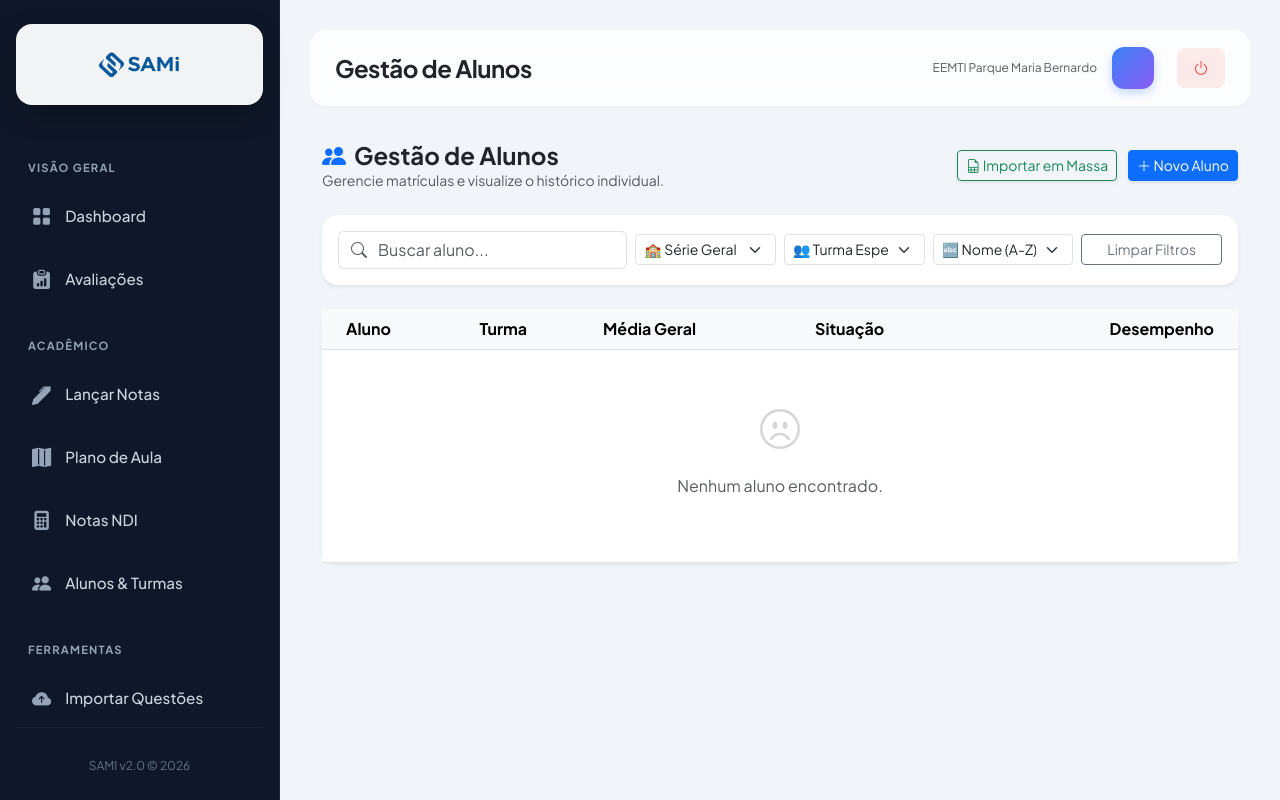
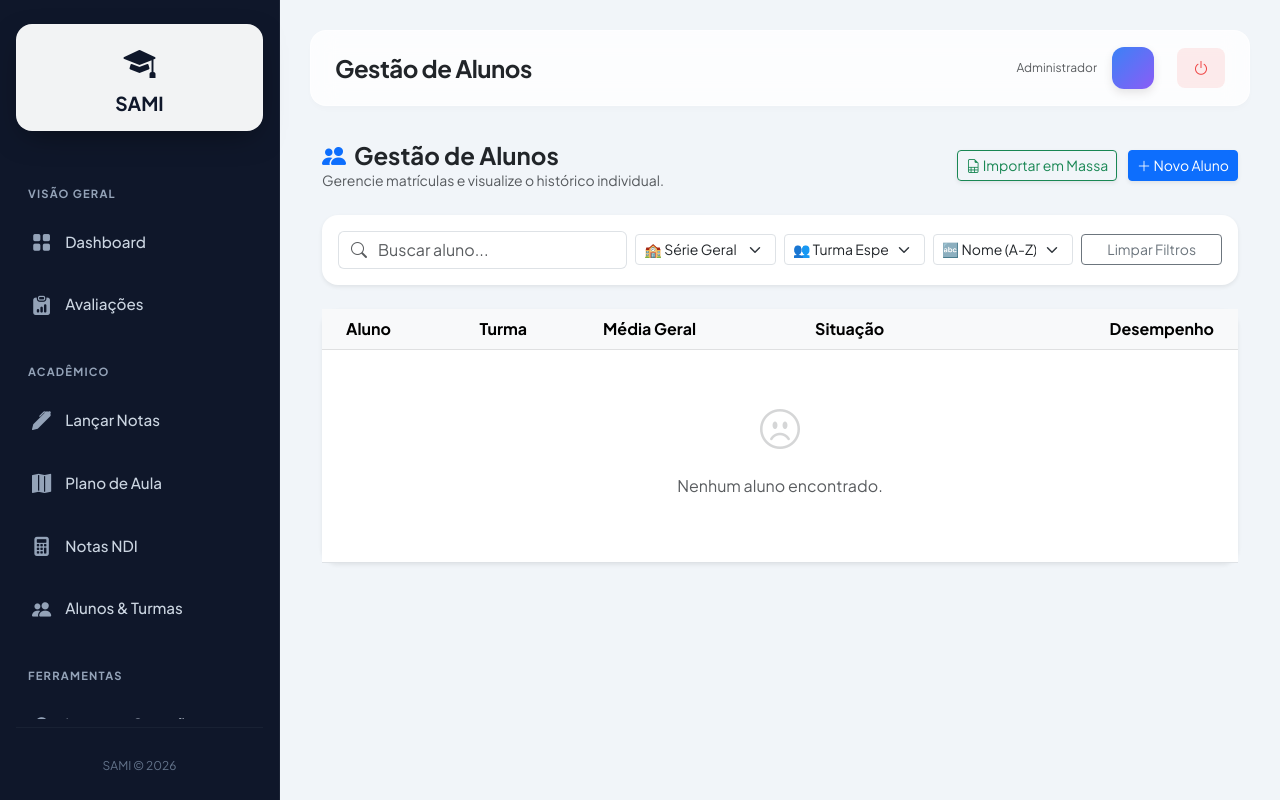
Before and after one commit to nicolasnk11/projeto_sami, a Django app: template core/templates/core/alunos.html in a window 1280 px wide. Run offline with Django 5.2, Linux system fonts and the light colour scheme; the template is opened without the code that fills it, so the values that code supplies are empty.

Commit message:
Feat: Implementa Identidade Visual Dinamica (Logo/Cores), Dashboard BI Otimizado e Boletim Pedagogico

```diff
--- a/core/templates/core/base.html
+++ b/core/templates/core/base.html
@@ -4,7 +4,7 @@
 <head>
     <meta charset="UTF-8">
     <meta name="viewport" content="width=device-width, initial-scale=1.0">
-    <title>SAMI | Gestão Inteligente</title>
+    <title>{{ escola.nome_escola|default:"SAMI" }} | Gestão Inteligente</title>
 
     <link href="https://cdn.jsdelivr.net/npm/bootstrap@5.3.0/dist/css/bootstrap.min.css" rel="stylesheet">
     <link rel="stylesheet" href="https://cdn.jsdelivr.net/npm/bootstrap-icons@1.10.5/font/bootstrap-icons.css">
@@ -12,11 +12,15 @@
     <script src="https://cdn.jsdelivr.net/npm/chart.js"></script>
 
    <style>
+        /* --- SISTEMA DE CORES DINÂMICO --- */
         :root {
             --sidebar-width: 280px;
-            --primary-color: #3b82f6;
+            /* Cores vindas do Banco ou Fallback */
+            --primary-bg: {{ escola.cor_primaria|default:"#0f172a" }};
+            --accent-color: {{ escola.cor_secundaria|default:"#3b82f6" }};
+
+            /* Derivações Automáticas (Glow e Hover) */
             --primary-glow: rgba(59, 130, 246, 0.4);
-            --sidebar-bg: #0f172a;
             --sidebar-hover: rgba(255, 255, 255, 0.08);
             --bg-body: #f1f5f9;
             --text-muted: #94a3b8;
@@ -157,13 +154,14 @@
 
         .user-profile { display: flex; align-items: center; gap: 15px; }
 
+        /* Avatar usa a Cor de Destaque */
         .user-avatar {
             width: 42px; height: 42px;
-            background: linear-gradient(135deg, #3b82f6 0%, #8b5cf6 100%);
+            background: linear-gradient(135deg, var(--accent-color) 0%, #8b5cf6 100%);
             color: white; border-radius: 12px;
             display: flex; align-items: center; justify-content: center;
             font-weight: 700; font-size: 1.1rem;
-            box-shadow: 0 4px 10px rgba(59, 130, 246, 0.3);
+            box-shadow: 0 4px 10px rgba(0,0,0, 0.1);
         }
 
         .card {
@@ -186,13 +184,14 @@
     <nav class="sidebar">
 
         <div class="brand-wrapper">
-            <img src="{% static 'img/logo_sami.png' %}" alt="SAMI Logo" class="logo-img"
-                 onerror="this.style.display='none'; document.getElementById('fallback-logo').style.display='block';">
-
-            <div id="fallback-logo" style="display:none; color: #1e293b;">
-                <i class="bi bi-mortarboard-fill fs-2 text-primary"></i>
-                <div class="fw-bold mt-1" style="font-size: 1.2rem;">SAMI</div>
-            </div>
+            {% if escola.logo %}
+                <img src="{{ escola.logo.url }}" alt="{{ escola.nome_escola }}" class="logo-img">
+            {% else %}
+                <div style="color: var(--primary-bg);">
+                    <i class="bi bi-mortarboard-fill fs-2"></i>
+                    <div class="fw-bold mt-1" style="font-size: 1.2rem;">SAMI</div>
+                </div>
+            {% endif %}
         </div>
 
         <div class="d-flex flex-column flex-grow-1 overflow-auto custom-scrollbar">
@@ -251,7 +250,9 @@
         </div>
 
         <div class="text-center pt-4 border-top border-secondary border-opacity-10 mt-2">
-            <small style="color: #64748b; font-size: 0.75rem;">SAMI v2.0 &copy; 2026</small>
+            <small style="color: #64748b; font-size: 0.75rem;">
+                {{ escola.nome_escola|default:"SAMI" }} &copy; {% now "Y" %}
+            </small>
         </div>
     </nav>
 
@@ -263,7 +264,7 @@
                     {% if request.resolver_match.url_name == 'dashboard' %} Visão Geral
                     {% elif 'aluno' in request.path %} Gestão de Alunos
                     {% elif 'avaliacao' in request.path %} Avaliações
-                    {% else %} Portal SAMI
+                    {% else %} Portal {{ escola.nome_escola|default:"SAMI" }}
                     {% endif %}
                 </h4>
             </div>
@@ -271,13 +272,11 @@
             <div class="user-profile">
                 <div class="text-end d-none d-md-block">
                     <div class="fw-bold text-dark" style="font-size: 0.9rem;">
-                        {% if user.username == 'admin.pmbc' %}
-                            Administração Escolar
-                        {% else %}
-                            {{ user.username|title }}
-                        {% endif %}
+                        {{ user.username|title }}
                     </div>
-                    <div class="text-muted" style="font-size: 0.75rem;">EEMTI Parque Maria Bernardo</div>
+                    <div class="text-muted" style="font-size: 0.75rem;">
+                        {{ escola.nome_escola|default:"Administrador" }}
+                    </div>
                 </div>
 
                 <div class="user-avatar">
--- a/setup/settings.py
+++ b/setup/settings.py
@@ -63,6 +63,7 @@ TEMPLATES = [
                 'django.contrib.auth.context_processors.auth',
                 'django.contrib.messages.context_processors.messages',
                 'core.context_processors.configuracao_escola',
+                'core.context_processors.dados_escola',
             ],
         },
     },
```
Also changed, not shown: other parts of core/templates/core/base.html (+18 -25 lines), core/context_processors.py (+10 -19 lines), core/models.py (+7 -4 lines), core/migrations/0002_remove_configuracaosistema_cor_destaque_and_more.py (added).
